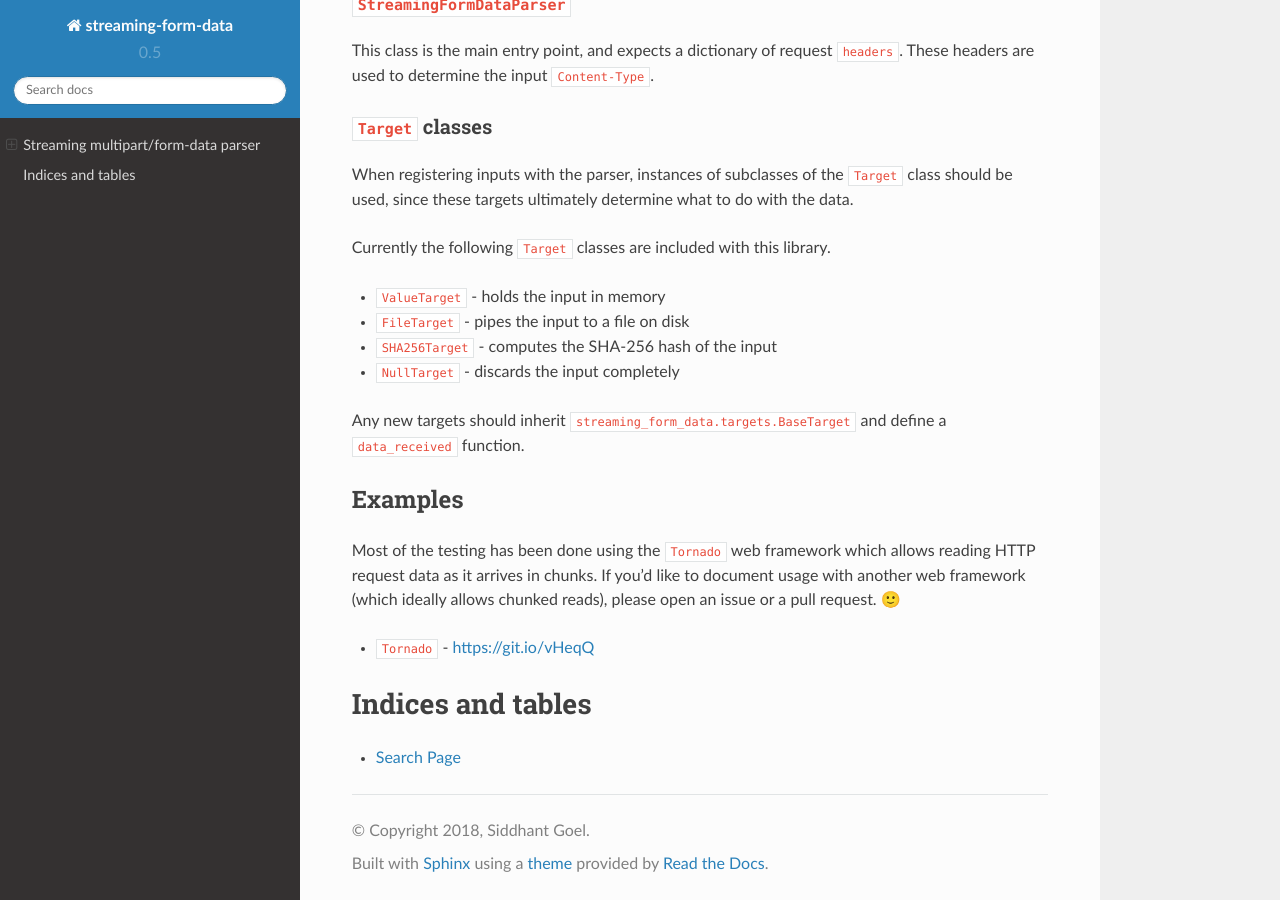
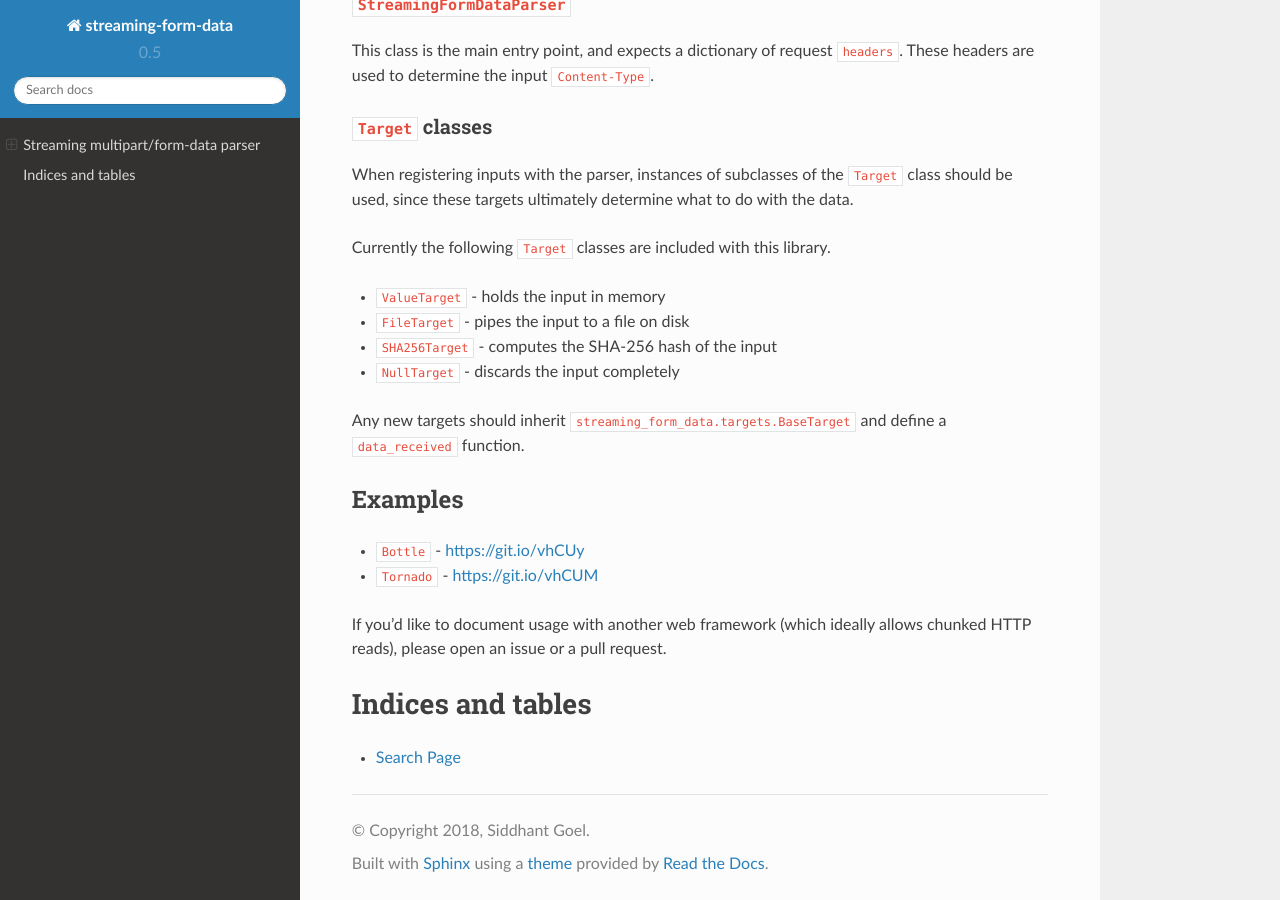
Before and after one commit to siddhantgoel/streaming-form-data, a Sphinx documentation site: the page built from docs/index.rst, in a window 1280 px wide and 900 px high, scrolled down 1284 px. Built offline with Sphinx 7.4.7 and the Read the Docs theme 2.0.0, drawn with Linux system fonts in a browser that asks for light colours.

Commit message:
update docs with link to usage with bottle

```diff
--- a/docs/index.rst
+++ b/docs/index.rst
@@ -94,12 +94,11 @@ and define a :code:`data_received` function.
 Examples
 --------
 
-Most of the testing has been done using the :code:`Tornado` web framework which
-allows reading HTTP request data as it arrives in chunks. If you'd like to
-document usage with another web framework (which ideally allows chunked reads),
-please open an issue or a pull request. 🙂
+- :code:`Bottle` - https://git.io/vhCUy
+- :code:`Tornado` - https://git.io/vhCUM
 
-- :code:`Tornado` - https://git.io/vHeqQ
+If you'd like to document usage with another web framework (which ideally
+allows chunked HTTP reads), please open an issue or a pull request.
 
 
 .. toctree::
```
